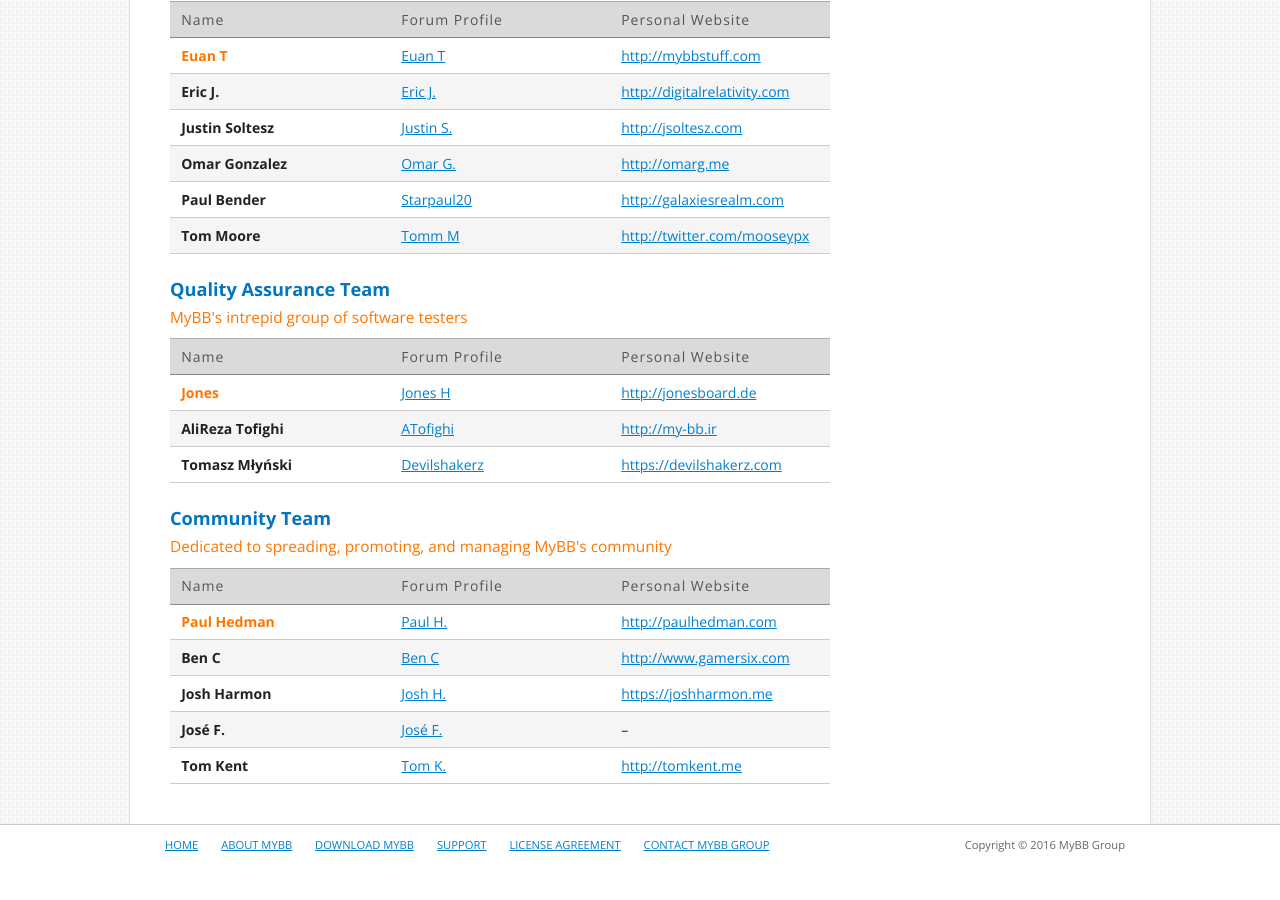
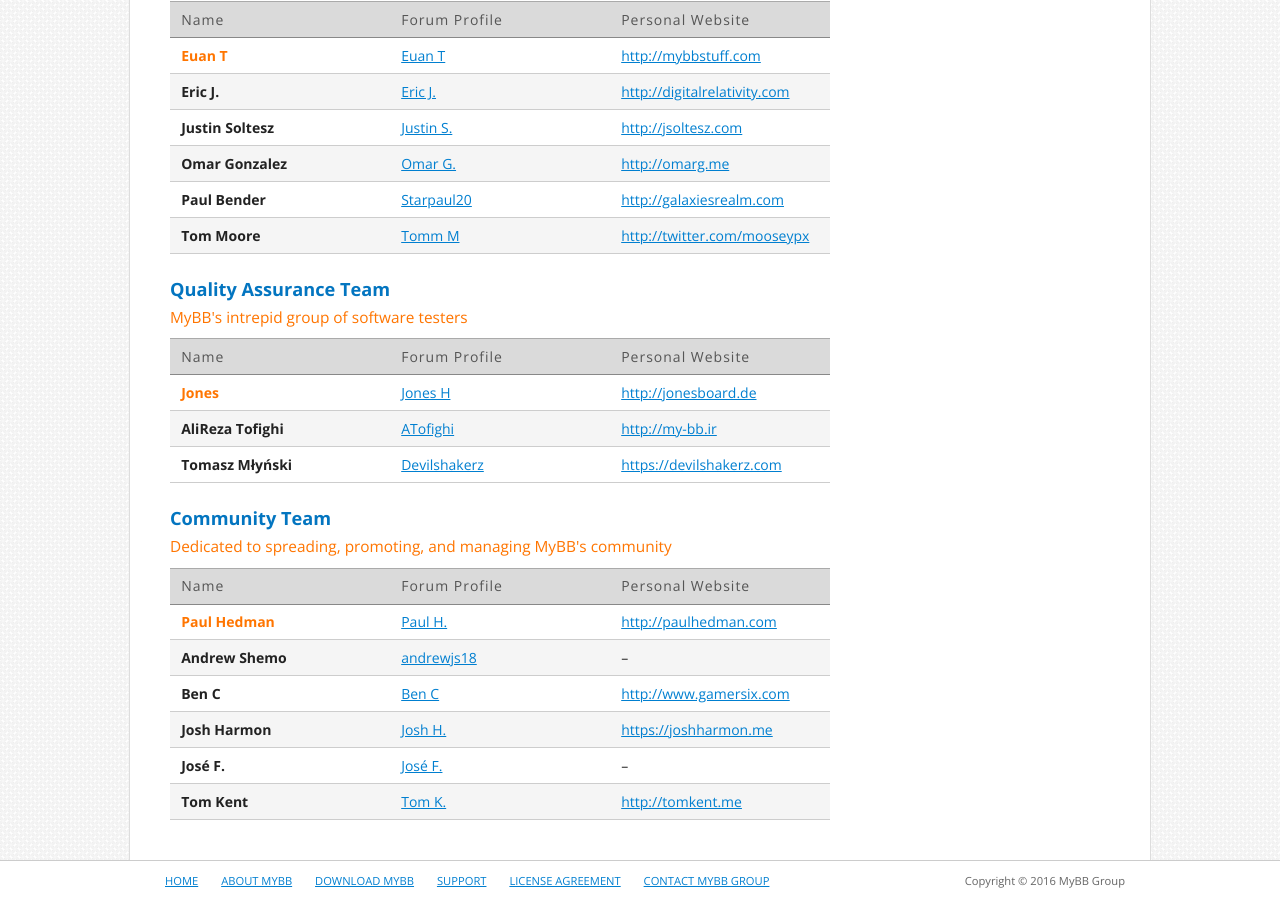
Before and after one commit to mybb/mybb.com, a Jekyll site: the page built from about/team.html, in a window 1280 px wide and 900 px high, scrolled down 978 px. Built offline with Jekyll 4.4.1, drawn with Linux system fonts in a browser that asks for light colours; nearby versions of some CDN libraries; before the commit the page ends 1842 px from its top, so only the background shows below that.

Commit message:
Add andrewjs
Add andrewjs to community team

```diff
--- a/_data/team_community.yml
+++ b/_data/team_community.yml
@@ -19,3 +19,7 @@
   uid: 90348
   username: "Ben C"
   website: "http://www.gamersix.com"
+- name: "Andrew Shemo"
+  uid: 10832
+  username: "andrewjs18"
+  website: ""
```
